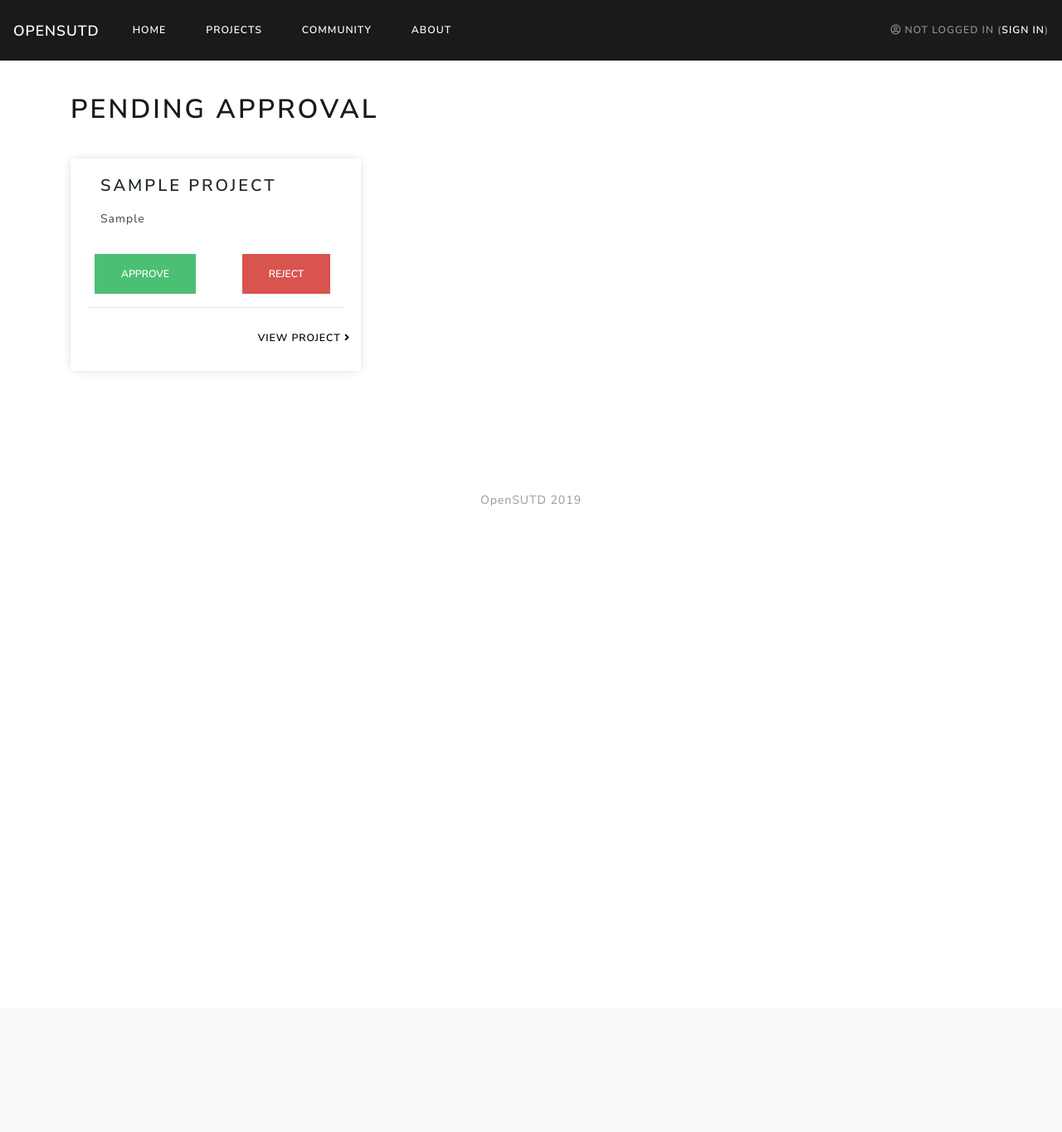
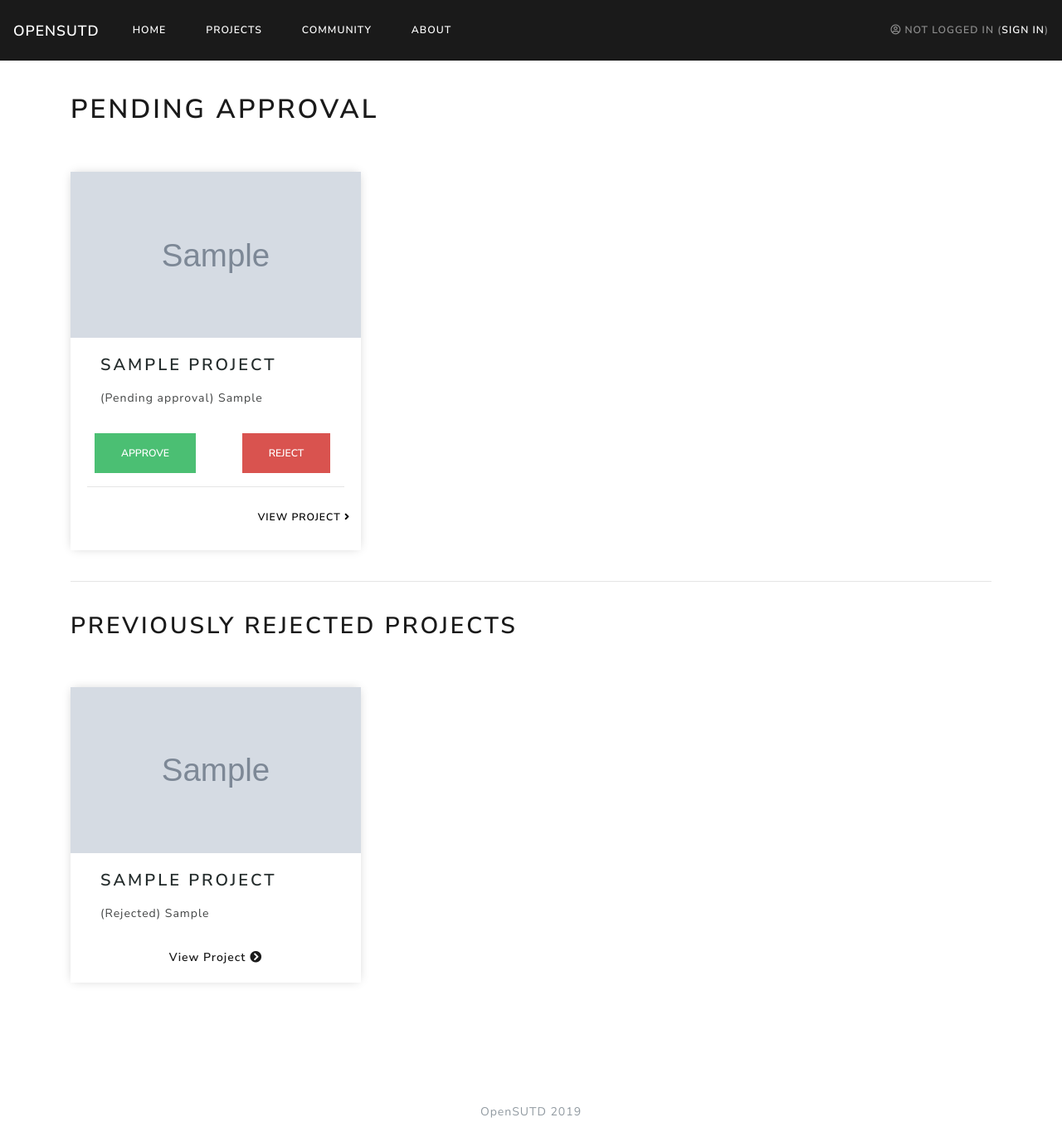
Before and after one commit to OpenSUTD/web-platform-prototype, a Django app: template projects/templates/opensutd/admin_pending.html in a window 1280 px wide. Shown: the whole page at 83% size. Before the commit the page ends 610 px from the top, so only its background shows below. Run offline with Django 3.2, Linux system fonts and the light colour scheme; the template is opened without the code that fills it: values that come from a table or form of the project are taken from there, others are empty; tables that the repository leaves empty hold one stand-in row (values such as "Sample post"); grey boxes marked "Sample" are stand-in pictures; some libraries are stand-ins or nearby versions.

Commit message:
Added pictures and rejected section to admin page

```diff
--- a/projects/templates/opensutd/admin_pending.html
+++ b/projects/templates/opensutd/admin_pending.html
@@ -11,10 +11,14 @@
             {% for project_item in projects_list %}
             <div class="col-sm-4" style="margin-top: 2rem">
                 <div class="project-card-sm">
-                    <!-- <img src="{{ project_item.featured_image }}" class="card-img-top"> -->
+                    {% if project_item.featured_image == "" %}
+                    <img src="https://howtomechatronics.com/wp-content/uploads/2017/11/Arduino-Robot-Car-Project.jpg">
+                    {% else %}
+                    <img src="{{ project_item.featured_image }}">
+                    {% endif %}
                     <div class="card-body">
                         <h4 class="card-title">{{ project_item.title }}</h4>
-                        <p class="card-text">{{ project_item.caption }}</p>
+                        <p class="card-text">(Pending approval) {{ project_item.caption }}</p>
                         <div class="row">
                             <div class="col-sm-6" style="display: flex; justify-content: space-around">
                                 <form action='/actions/approve/{{ project_item.project_uid }}/' method='GET'>
@@ -29,7 +33,8 @@
                         </div>
                         <hr>
                         <div class="row" style="display: flex; justify-content: flex-end">
-                            <a href="{% url 'projects:project_page_bypass' project_item.project_uid %}" class="btn btn-md edit-button">
+                            <a href="{% url 'projects:project_page_bypass' project_item.project_uid %}"
+                                class="btn btn-md edit-button">
                                 View Project <i class="fa fa-angle-right" style="color:black"></i></a>
                         </div>
                     </div>
@@ -37,7 +42,6 @@
             </div>
             {% endfor %}
             {% else %}
-
             <div style="width: 100%">
                 <div style="text-align:center; margin-top: 80px">
                     <p>Yay! No more pending projects to review.</p>
@@ -46,10 +50,39 @@
 
                 </div>
             </div>
-
             {% endif %}
         </div>
-
+        <br>
+        <hr>
+        <br>
+        <h2>Previously Rejected Projects</h1>
+            <div class="row">
+                {% if rejected_projects_list %}
+                <!-- start iteration -->
+                {% for project_item in rejected_projects_list %}
+                <div class="col-sm-4" style="margin-top: 2rem">
+                    <div class="project-card-sm">
+                        {% if project_item.featured_image == "" %}
+                        <img
+                            src="https://howtomechatronics.com/wp-content/uploads/2017/11/Arduino-Robot-Car-Project.jpg">
+                        {% else %}
+                        <img src="{{ project_item.featured_image }}">
+                        {% endif %}
+                        <div class="card-body">
+                            <h4 class="card-title">{{ project_item.title }}</h4>
+                            <p class="card-text">(Rejected) {{ project_item.caption }}</p>
+                            <div class="row" style="display: flex; justify-content: space-around">
+                                <a href="{% url 'projects:project_page' project_item.project_uid %}" class="card-link">
+                                    View Project <i class="fas fa-chevron-circle-right"></i></a>
+                            </div>
+                        </div>
+                    </div>
+                </div>
+                {% endfor %}
+                {% else %}
+                <p>Error! No projects are available.</p>
+                {% endif %}
+            </div>
     </div>
 </div>
 {% endblock %}
--- a/projects/views.py
+++ b/projects/views.py
@@ -153,7 +153,10 @@ def submit_new_project(request):
 def approval_view(request):
     projects_list = models.Project.objects.order_by(
         "-published_date").filter(status="PENDING")[:50]
-    context = {"projects_list": projects_list}
+    rejected_projects_list = models.Project.objects.order_by(
+        "-published_date").filter(status="REJECT")[:50]
+    context = {"projects_list": projects_list,
+               "rejected_projects_list": rejected_projects_list,}
     return render(request, "opensutd/admin_pending.html", context)
 
 
```
Also changed, not shown: demo_project_data.csv (+4 -4 lines).
